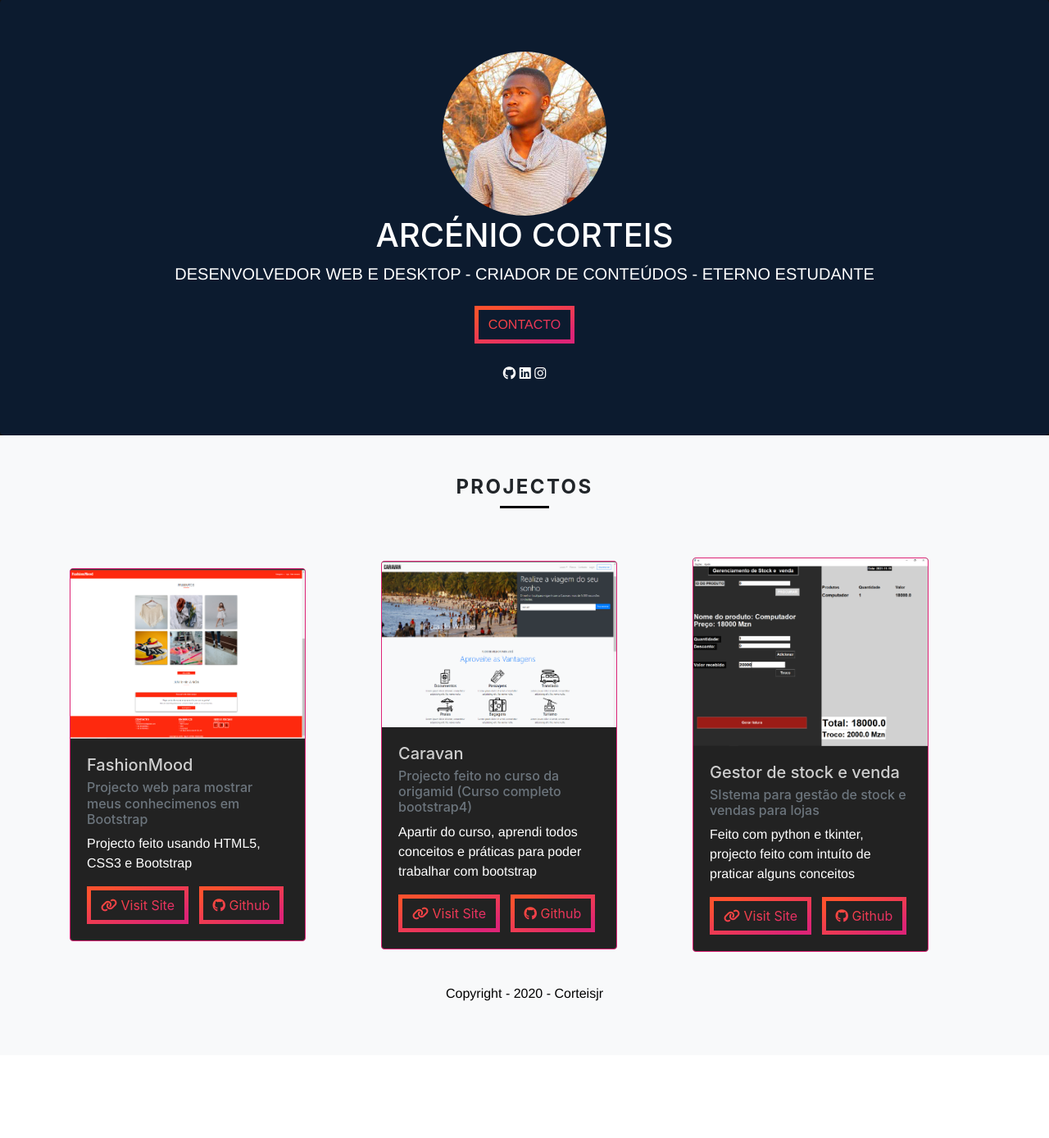
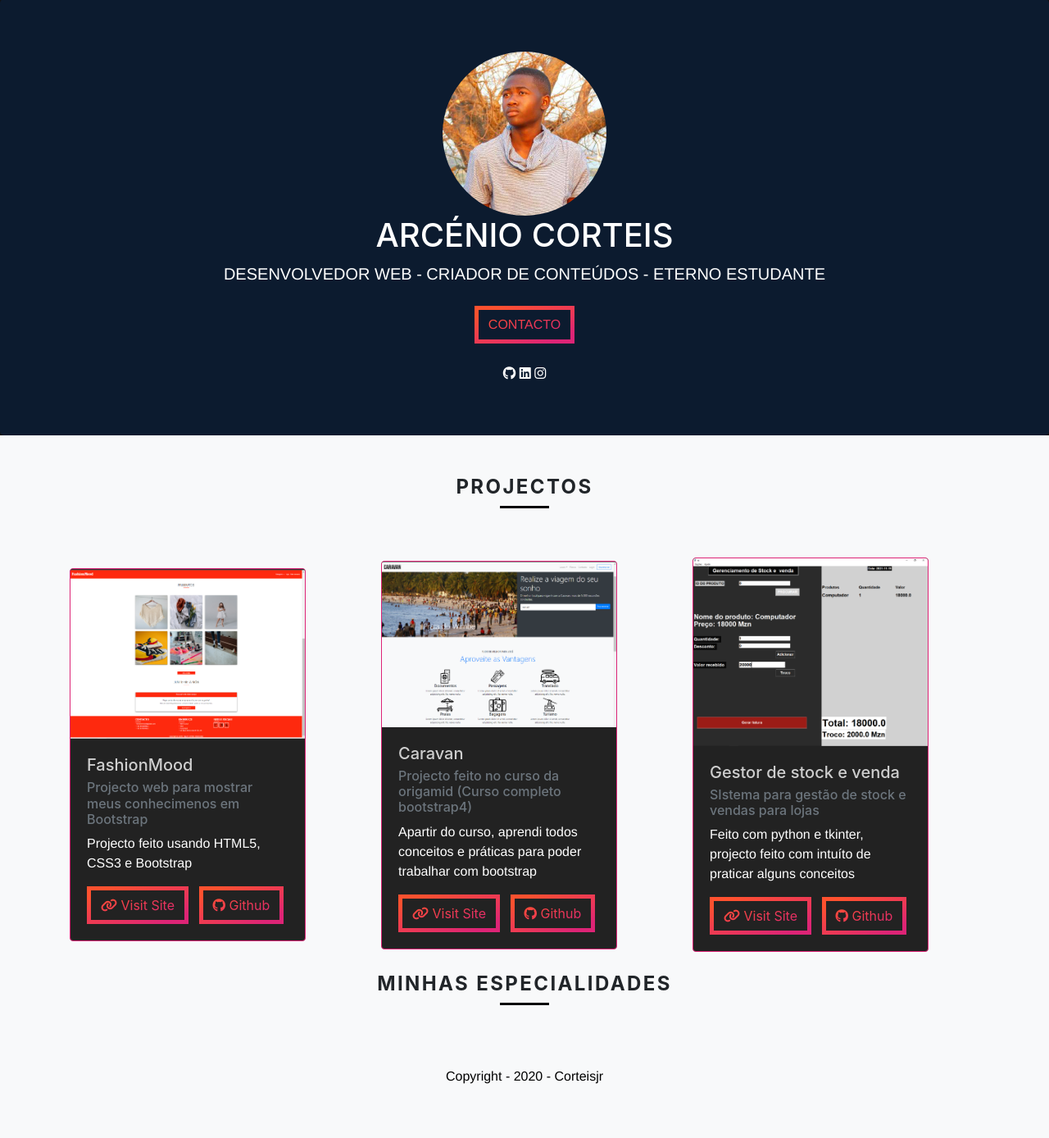
Before and after one commit to corteisjr/Django-Porfolio, a Django app: page / in a window 1280 px wide. Shown: the part 57-1445 px from the top of the page at 82% size. Before the commit the page ends 1278 px from the top, so only its background shows below. Run offline with Django 4.2, Linux system fonts and the light colour scheme; data comes from the database, SQL or seed files in the repository; some libraries are stand-ins or nearby versions.

Commit message:
modificação básica

```diff
--- a/myPortfolio/templates/home.html
+++ b/myPortfolio/templates/home.html
@@ -16,7 +16,7 @@
     <div class="container">
         <img src="{% static 'img/perfil.jpeg' %}" class="foto-perfil" alt="Arcénio Corteis" width='200'>
         <h1 class="jumbotron-heading" style="color:#fff;text-transform: uppercase;">Arcénio Corteis</h1>
-        <p class="lead" style="color:#fff !important;">Desenvolvedor web e Desktop - Criador de conteúdos - Eterno estudante
+        <p class="lead" style="color:#fff !important;">Desenvolvedor web - Criador de conteúdos - Eterno estudante
         </p>
         <p>
             <a href="#contato" class="btn btn-dark my-2">CONTACTO</a>
@@ -48,8 +48,14 @@
         </div>
         {% endfor %}
 
+
+
     </div>
 </div>
+<section class="container">
+    <h2 class="text-center jumbotron-heading subtitulo">Minhas especialidades</h2>
+</section>
+
 {% endblock content %}
 
 
```
